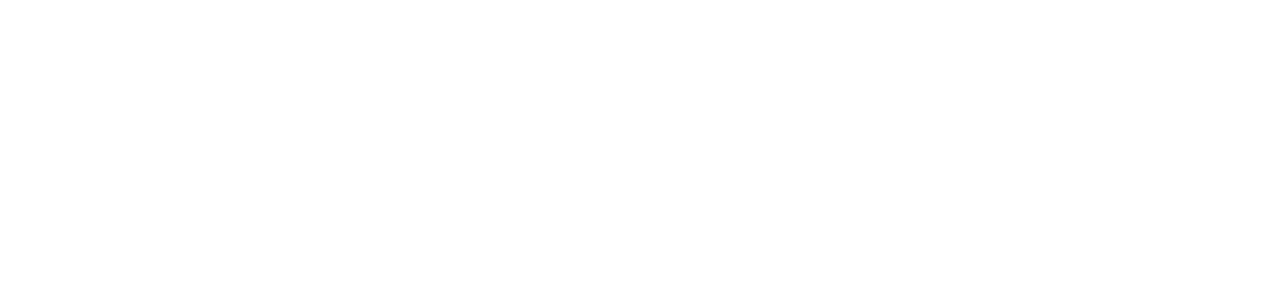
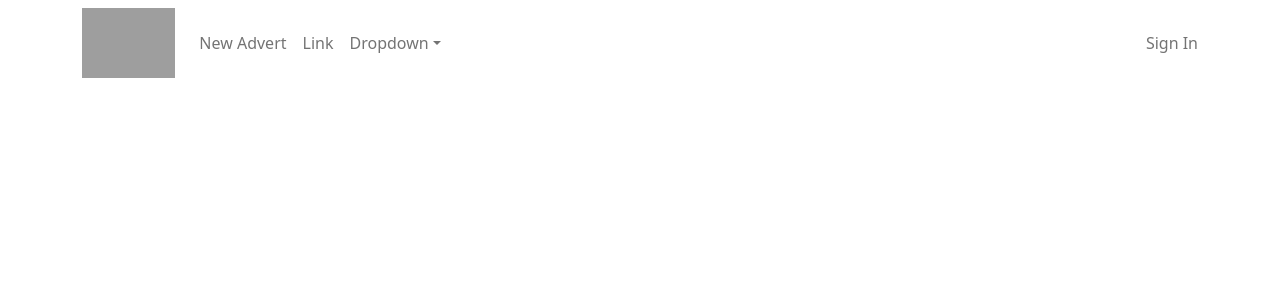
Before and after one commit to Pozdeev-Igor/fullstack, a React (Create React App) app in the folder front-end/: page /admin/categories/1 in a window 1280 px wide. Before the commit this address had no page. Shown: the top 300 px of the page. Built offline with nearby package versions, Linux system fonts and the light colour scheme; grey boxes are pictures that could not be loaded.

Commit message:
navbar added

```diff
--- /dev/null
+++ b/front-end/src/AdminView/Pages/CategoryView.js
@@ -0,0 +1,11 @@
+import React from 'react';
+
+const CategoryView = () => {
+    return (
+        <div>
+
+        </div>
+    );
+};
+
+export default CategoryView;
--- a/front-end/src/Modal/LoginModal.js
+++ b/front-end/src/Modal/LoginModal.js
@@ -40,8 +40,8 @@
             .catch((message) => {
                 alert(message);
             });
-
-        navigate("/adverts")
+        handleClose();
+        // navigate("/")
     }
 
     return (
@@ -86,7 +86,7 @@
                             type="button"
                             size="md"
                             onClick={() => sendLoginRequest()}>
-                                Login
+                            Login
                         </Button>
 
                         <Button
@@ -94,7 +94,7 @@
                             variant="secondary"
                             type="button"
                             onClick={handleClose}>
-                                Exit
+                            Exit
                         </Button>
                     </Col>
                 </Row>
--- /dev/null
+++ b/front-end/src/Navbar/Navbar.js
@@ -0,0 +1,102 @@
+import {Container, Nav, Navbar, NavDropdown} from "react-bootstrap";
+import logo from "./img/logo.png"
+import {useNavigate} from "react-router-dom";
+import {useEffect, useState} from "react";
+import ajax from "../services/fetchServise";
+import {useUser} from "../UserProvider/UserProvider";
+import LoginModal from "../Modal/LoginModal";
+
+
+function BasicExample() {
+    const navigate = useNavigate();
+    const user = useUser();
+    const [usersName, setUsersName] = useState(null);
+    const [id, setId] = useState(null);
+
+    const [show, setShow] = useState(() => false);
+    const handleClose = () => setShow(false);
+    const handleShow = () => setShow(true);
+
+
+    useEffect(() => {
+        if (user.jwt) {
+            ajax("api/users", "GET", user.jwt).then(usersData => {
+                setUsersName(usersData.name);
+                setId(usersData.id);
+                console.log(usersData);
+            })
+        }
+    }, [user.jwt]);
+
+    function toLogOut() {
+        localStorage.removeItem("jwt");
+        window.location.reload();
+    }
+
+    return (
+        <Navbar bg="white" expand="lg">
+            <Container>
+                <span style={{cursor: "pointer"}}>
+                    <Navbar.Brand onClick={() => navigate("/")}>
+                        <img
+                            src={logo}
+                            height="70"
+                            className="d-inline-block align-top"
+                            alt="App logo"/>
+                    </Navbar.Brand>
+                </span>
+                <Navbar.Toggle aria-controls="basic-navbar-nav"/>
+                <Navbar.Collapse id="basic-navbar-nav">
+                    <Nav className="me-auto">
+                        <Nav.Link href="#home">New Advert</Nav.Link>
+                        <Nav.Link href="#link">Link</Nav.Link>
+                        <NavDropdown title="Dropdown" id="basic-nav-dropdown">
+                            <NavDropdown.Item href="#action/3.1">Action</NavDropdown.Item>
+                            <NavDropdown.Item href="#action/3.2">
+                                Another action
+                            </NavDropdown.Item>
+                            <NavDropdown.Item href="#action/3.3">Something</NavDropdown.Item>
+                            <NavDropdown.Divider/>
+                            <NavDropdown.Item href="#action/3.4">
+                                Separated link
+                            </NavDropdown.Item>
+                        </NavDropdown>
+                    </Nav>
+                </Navbar.Collapse>
+                <Navbar.Collapse className="justify-content-end">
+
+                    {user.jwt ? (
+
+                        <NavDropdown title={usersName} id="basic-nav-dropdown">
+                            <NavDropdown.Item onClick={() => {navigate(`/adverts/${toString(user.id)}`)}} >My adverts</NavDropdown.Item>
+                            <NavDropdown.Item href="#action/3.2">
+                                Another action
+                            </NavDropdown.Item>
+                            <NavDropdown.Item href="#action/3.3">Something</NavDropdown.Item>
+                            <NavDropdown.Divider/>
+                            <NavDropdown.Item onClick={() => {toLogOut()}}>
+                                Log out
+                            </NavDropdown.Item>
+                        </NavDropdown>
+                    ) : (
+                        <Navbar.Text>
+                            <span style={{cursor: "pointer"}} onClick={() => {
+                                handleShow()
+                            }}>Sign In</span>
+                        </Navbar.Text>
+                    )}
+
+
+                    {/*<Navbar.Text>*/}
+                    {/*    /!*{user.jwt} ?*!/*/}
+                    {/*    Signed in as: <a href="#login">{usersName}</a>*/}
+                    {/*    */}
+                    {/*</Navbar.Text>*/}
+                </Navbar.Collapse>
+            </Container>
+            <LoginModal  show={show} handleClose={handleClose} handleShow={handleShow}/>
+        </Navbar>
+    );
+}
+
+export default BasicExample;
--- a/front-end/src/customRoutes/PrivateRoute.js
+++ b/front-end/src/customRoutes/PrivateRoute.js
@@ -1,11 +1,15 @@
 import {useUser} from "../UserProvider/UserProvider";
-import {useState} from "react";
+import React, {useState} from "react";
 import ajax from "../services/fetchServise";
 import {Navigate} from "react-router-dom";
-import {Button, Spinner} from "react-bootstrap";
 import Skeleton from "react-loading-skeleton";
+import LoginModal from "../Modal/LoginModal";
 
 const PrivateRoute = (props) => {
+
+    const [show, setShow] = useState(() => false);
+    const handleClose = () => setShow(false);
+    const handleShow = () => setShow(true);
 
     const user = useUser();
     const [isLoading, setIsLoading] = useState(true);
@@ -20,17 +24,18 @@
             }
         );
     } else {
-        return <Navigate to="/login"/>
+        return <LoginModal show={show} handleClose={handleClose} handleShow={handleShow}/>
     }
 
     return isLoading ? (
 
-            <Skeleton width={"570px"} height={"45px"} />
+        <Skeleton width={"570px"} height={"45px"}/>
 
     ) : isValid === true ? (
         children
     ) : (
-        <Navigate to="/login"/>
+        // <Navigate to="/login"/>
+        <LoginModal show={show} handleClose={handleClose} handleShow={handleShow}/>
     );
 };
 
--- a/front-end/src/index.js
+++ b/front-end/src/index.js
@@ -8,12 +8,14 @@
 import 'react-loading-skeleton/dist/skeleton.css';
 import {BrowserRouter} from "react-router-dom";
 import {UserProvider} from "./UserProvider/UserProvider";
+import Navbar from "./Navbar/Navbar";
 
 const root = ReactDOM.createRoot(document.getElementById('root'));
 root.render(
     <BrowserRouter>
   <React.StrictMode>
     <UserProvider>
+      <Navbar fixed="top"/>
     <App />
     </UserProvider>
   </React.StrictMode>
```
Also changed, not shown: front-end/src/App.js (+3 -6 lines), 2 other files (tests, documents, lock files or other folders).
